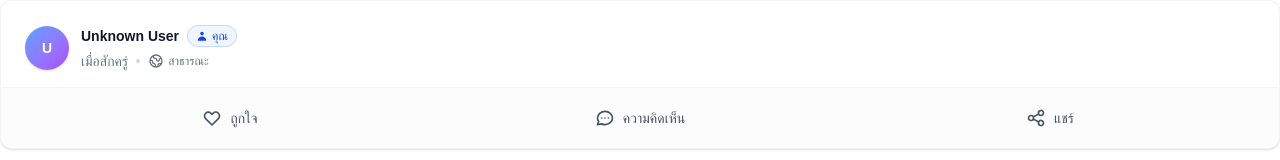
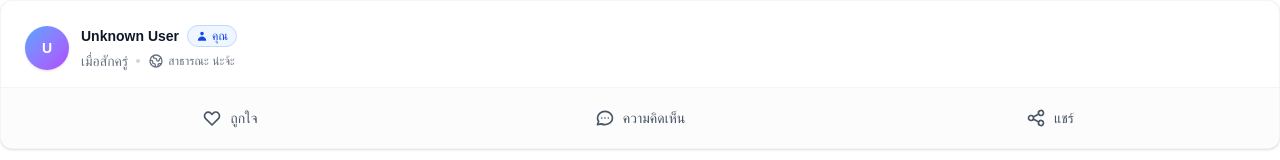
Before and after one commit to Aumtch1234/PAP-KonSakhon, a Next.js app: page /components/Feed in a window 1280 px wide. Shown: the top 160 px of the page. Built offline with nearby package versions, Linux system fonts and the light colour scheme.

Commit message:
[TEST] jenknins for auto deploy | test 1.

```diff
--- a/app/components/Feed/page.js
+++ b/app/components/Feed/page.js
@@ -170,7 +170,7 @@ export default function FeedPost({
                   <svg className="w-4 h-4" fill="none" stroke="currentColor" viewBox="0 0 24 24">
                     <path strokeLinecap="round" strokeLinejoin="round" strokeWidth="2" d="M3.055 11H5a2 2 0 012 2v1a2 2 0 002 2 2 2 0 012 2v2.945M8 3.935V5.5A2.5 2.5 0 0010.5 8h.5a2 2 0 012 2 2 2 0 104 0 2 2 0 012-2h1.064M15 20.488V18a2 2 0 012-2h3.064M21 12a9 9 0 11-18 0 9 9 0 0118 0z" />
                   </svg>
-                  <span className="text-xs ml-1">สาธารณะ</span>
+                  <span className="text-xs ml-1">สาธารณะ น่ะจ้ะ</span>
                 </div>
               </div>
             </div>
```
